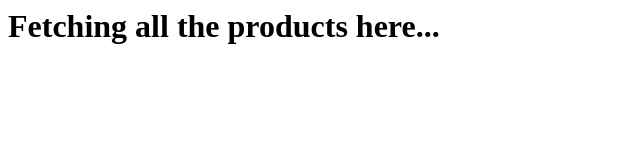
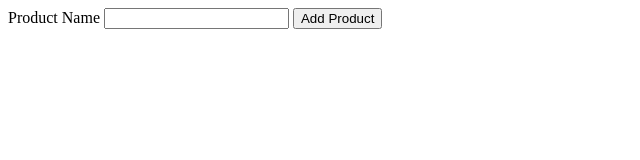
Before and after one commit to Nikhil1602/test, a website: page view/product.html in a window 1280 px wide. Shown: the whole page, without its empty margins (0-640 px from the left). Drawn offline with Linux system fonts and the light colour scheme.

Commit message:
product-page-added

```diff
--- a/view/product.html
+++ b/view/product.html
@@ -7,7 +7,13 @@
 </head>
 
 <body>
-    <h1>Fetching all the products here...</h1>
+    <form>
+        <label for="productName">
+            Product Name
+            <input type="text" id="productName" name="productName" />
+        </label>
+        <button type="submit">Add Product</button>
+    </form>
 </body>
 
 </html>
```
Also changed, not shown: index.js (+7 -4 lines).
